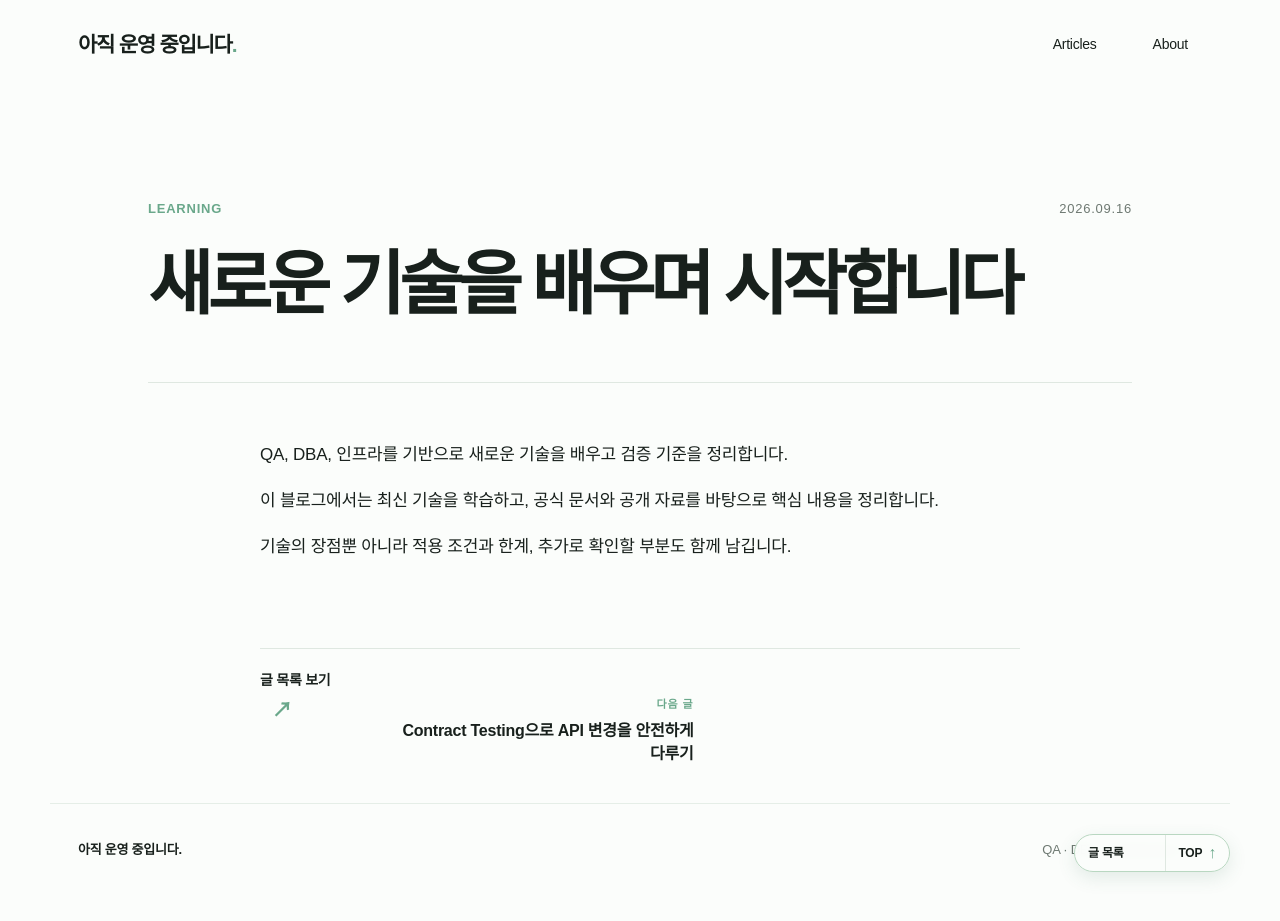
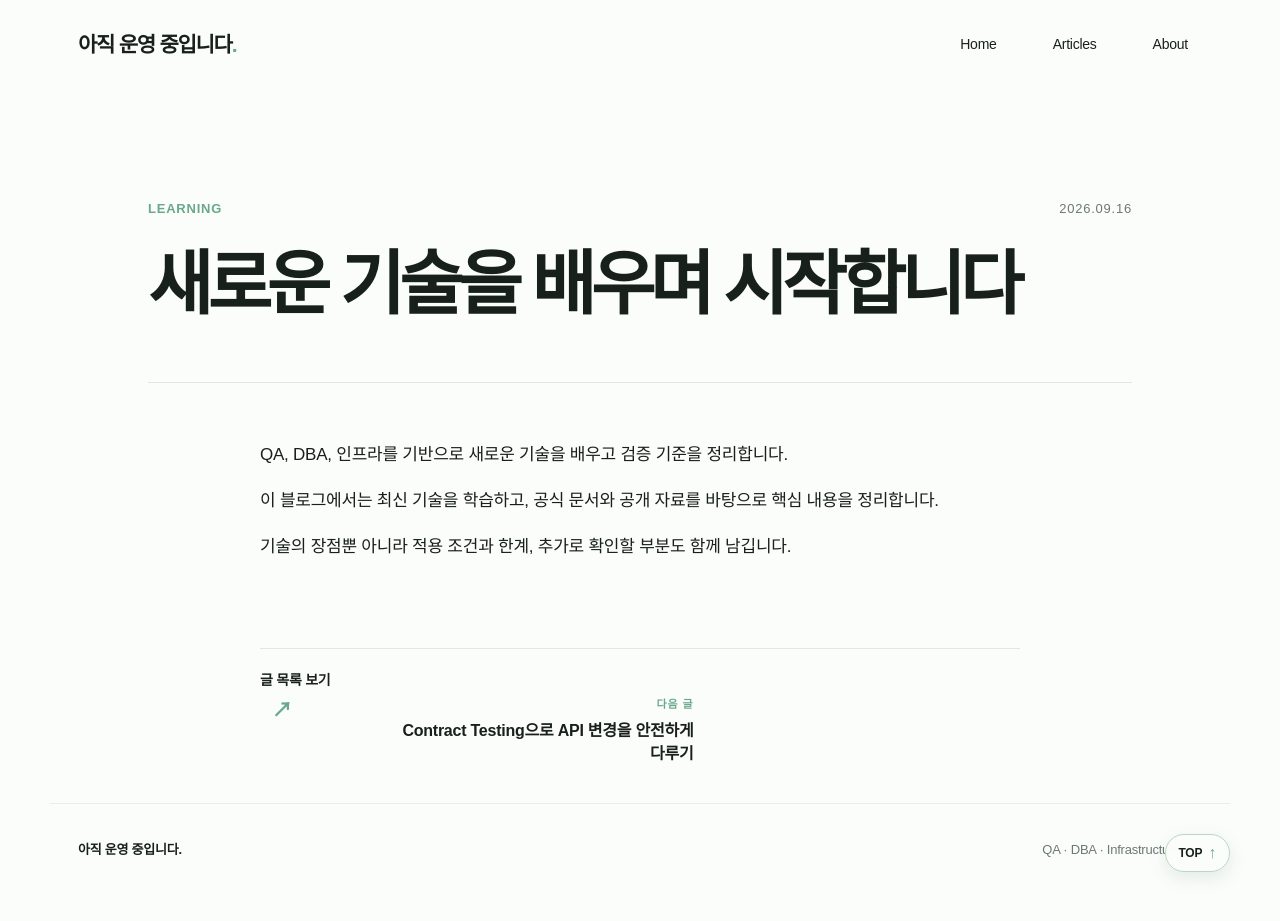
Before and after one commit to Seoha57/TechBlog, a Jekyll site: the page built from _posts/2026-09-16-blog-start.md, in a window 1280 px wide. Built offline with Jekyll 4.4.1, drawn with Linux system fonts in a browser that asks for light colours; some web fonts are replaced.

Commit message:
Keep floating top action and add home navigation

```diff
--- a/_layouts/default.html
+++ b/_layouts/default.html
@@ -28,6 +28,7 @@
     <header class="site-header">
       <a class="brand" href="{{ '/' | relative_url }}">아직 운영 중입니다<span>.</span></a>
       <nav>
+        <a href="{{ '/' | relative_url }}">Home</a>
         <a href="{{ '/' | relative_url }}#articles">Articles</a>
         <a href="{{ '/about/' | relative_url }}">About</a>
       </nav>
--- a/_layouts/post.html
+++ b/_layouts/post.html
@@ -15,7 +15,4 @@ layout: default
     </div>
   </nav>
 </article>
-<nav class="floating-actions" aria-label="빠른 이동">
-  <a href="{{ '/#articles' | relative_url }}">글 목록</a>
-  <a href="#article-top" aria-label="글 맨 위로 이동">TOP <span aria-hidden="true">↑</span></a>
-</nav>
+<a class="floating-top" href="#article-top" aria-label="글 맨 위로 이동">TOP <span aria-hidden="true">↑</span></a>
--- a/assets/css/post-fix.css
+++ b/assets/css/post-fix.css
@@ -6,4 +6,4 @@
 .all-articles-link{display:block;width:max-content;margin:42px auto 0;color:var(--ink);font-weight:750;text-decoration:none}.all-articles-link span{margin-left:12px;color:var(--accent);font-size:20px}.articles-page h1{margin:12px 0 0;font-size:clamp(42px,6vw,72px);letter-spacing:-.08em}.articles-page .section-heading{align-items:end}
 
 .post-body .references-heading{margin-top:88px;font-size:22px;letter-spacing:-.05em}@media(max-width:700px){.post-body .references-heading{margin-top:64px;font-size:20px}}
-.floating-actions{position:fixed;right:max(24px,calc((100vw - 1180px)/2));bottom:28px;z-index:10;display:flex;overflow:hidden;border:1px solid #b9d7c1;border-radius:999px;background:rgba(251,253,251,.94);box-shadow:0 6px 18px rgba(61,114,89,.13);backdrop-filter:blur(8px)}.floating-actions a{display:flex;align-items:center;gap:6px;padding:10px 13px;border-left:1px solid #dfe8e1;color:var(--ink);font-size:12px;font-weight:750;line-height:1;text-decoration:none}.floating-actions a:first-child{border-left:0}.floating-actions a:hover{background:#edf6ef}.floating-actions span{color:var(--accent);font-size:16px}@media(max-width:700px){.floating-actions{right:16px;bottom:16px}.floating-actions a{padding:10px 12px}}
+.floating-top{position:fixed;right:max(24px,calc((100vw - 1180px)/2));bottom:28px;z-index:10;display:flex;align-items:center;gap:6px;padding:10px 13px;border:1px solid #b9d7c1;border-radius:999px;background:rgba(251,253,251,.94);box-shadow:0 6px 18px rgba(61,114,89,.13);color:var(--ink);font-size:12px;font-weight:750;line-height:1;text-decoration:none;backdrop-filter:blur(8px)}.floating-top span{color:var(--accent);font-size:16px}.floating-top:hover{background:#edf6ef}@media(max-width:700px){.floating-top{right:16px;bottom:16px;padding:10px 12px}}
```
